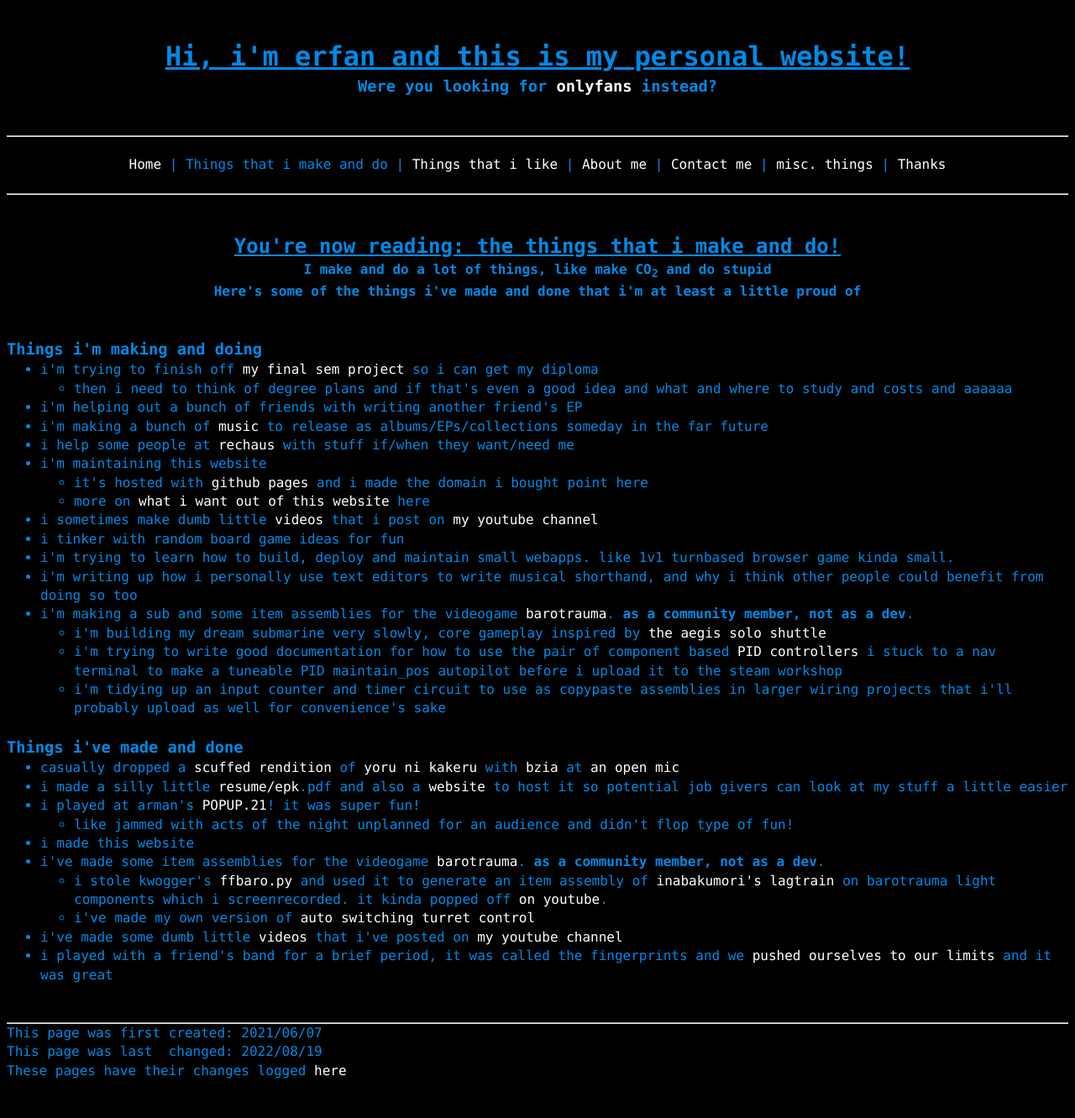
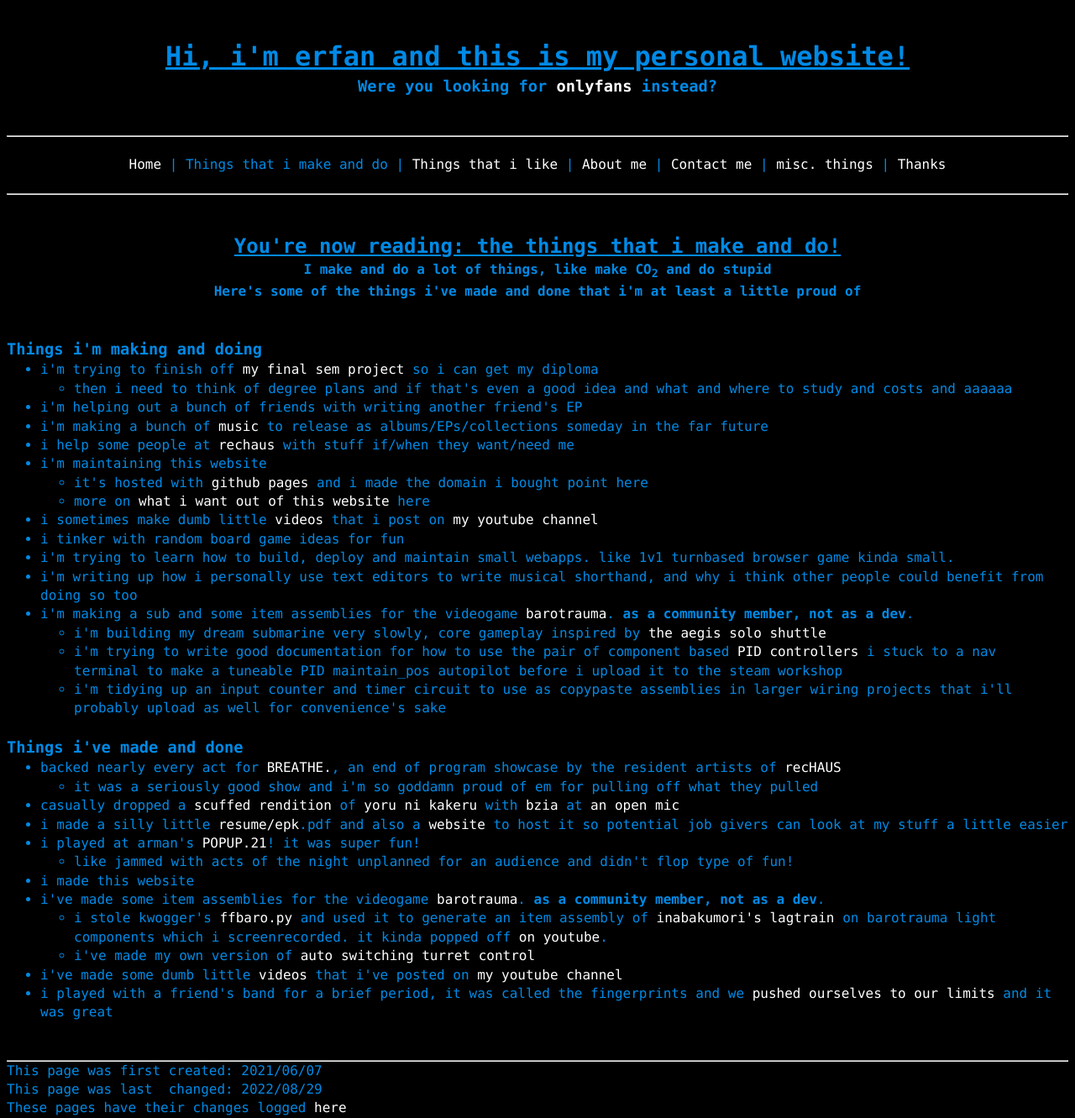
Before and after one commit to a-erfan-aa/a-erfan-aa.github.io, a Jekyll site: the page built from things-i-make.html, in a window 1280 px wide. Shown: the whole page at 84% size. Built offline with Jekyll 4.4.1, drawn with Linux system fonts in a browser that asks for light colours; before the commit the page ends 1286 px from its top, so only the background shows below that.

Commit message:
Add recHAUS's BREATHE. to things-i-make.html
Also update lastChanged

```diff
--- a/things-i-make.html
+++ b/things-i-make.html
@@ -3,7 +3,7 @@ layout: default
 title: Things that i make
 description: I make and do things, here's some of it
 firstCreated: 2021/06/07
-lastChanged: 2022/08/19
+lastChanged: 2022/08/29
 ---
 <!-- title and subtitle-->
 <div>
@@ -54,6 +54,11 @@ lastChanged: 2022/08/19
 <div>
 	<h3>Things i've made and done</h3>
 		<ul>
+			<li>backed nearly every act for <a href="https://www.instagram.com/p/ChjhYm_vIX0/">BREATHE.</a>, an end of program showcase by the resident artists of <a href="https://www.instagram.com/rechaus_/">recHAUS</a>
+				<ul>
+					<li>it was a seriously good show and i'm so goddamn proud of em for pulling off what they pulled</li>
+				</ul>
+			</li>
 			<li>casually dropped a <a href="https://www.instagram.com/reel/ChKNBaQjDSf/">scuffed rendition</a> of <a href="https://www.youtube.com/watch?v=by4SYYWlhEs">yoru ni kakeru</a> with <a href="https://www.instagram.com/belinzia_lai/">bzia</a> at <a href="https://www.instagram.com/p/CgtovjMPtyt/?igshid=YmMyMTA2M2Y%3D">an open mic</a></li>
 			<li>i made a silly little <a href="https://epk.onlyerfans.com/epk.pdf">resume/epk</a>.pdf and also a <a href="https://epk.onlyerfans.com/">website</a> to host it so potential job givers can look at my stuff a little easier</li>
 			<li>i played at arman's <a href="https://www.instagram.com/p/Cdnj7EFJbeU/?utm_source=ig_web_copy_link">POPUP.21</a>! it was super fun!
```
